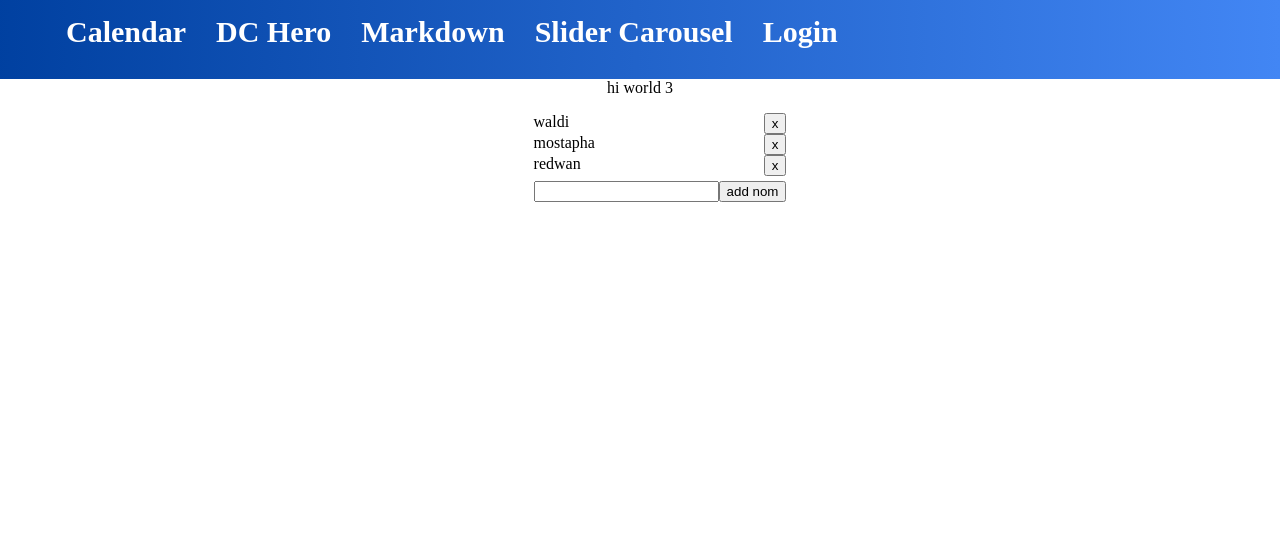
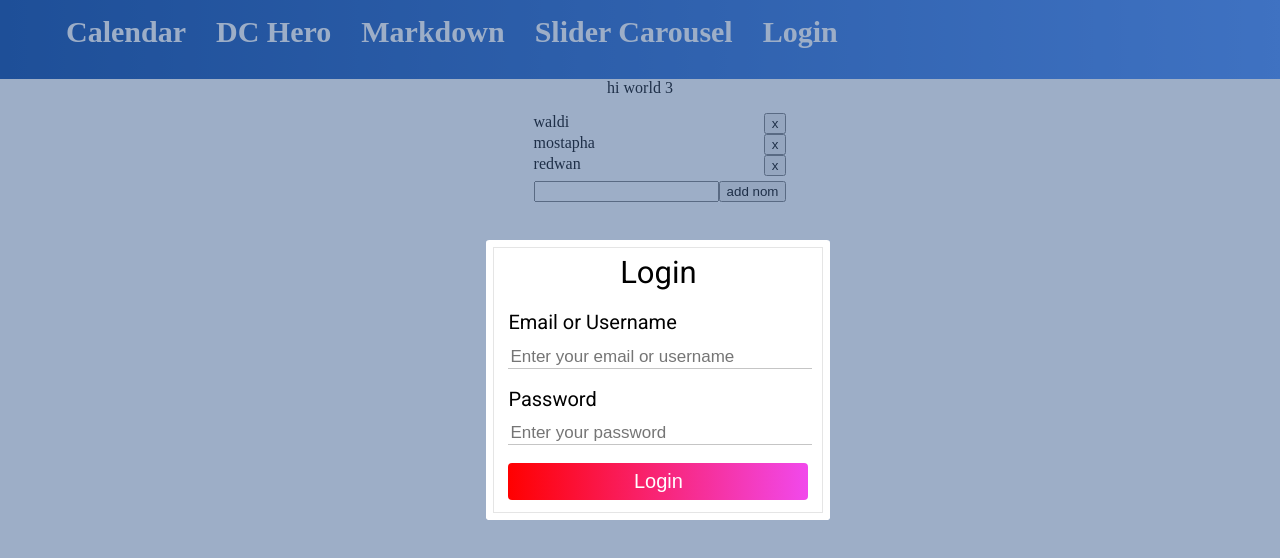
Before and after one commit to ismailEssafi/learn-VueJs, a Vue app in the folder vue3/: page /dc-hero in a window 1280 px wide. Shown: the top 558 px of the page. Built offline with nearby package versions, Linux system fonts and the light colour scheme.

Commit message:
create form

```diff
--- a/vue3/src/App.vue
+++ b/vue3/src/App.vue
@@ -12,7 +12,7 @@ export default {
   components: {HeaderApp,LoginModal },
   data(){
     return {
-      isOpen:false
+      isOpen:true
     }
   }
 };
--- a/vue3/src/assets/style.css
+++ b/vue3/src/assets/style.css
@@ -1,3 +1,4 @@
+@import url('https://fonts.googleapis.com/css2?family=Roboto:wght@300;400&display=swap');
 body{
     margin: 0;
 }
@@ -153,10 +154,47 @@ body{
 }
 .login{
     position: absolute;
-    top: 47%;
-    left: 47%;
+    top: 30%;
+    left: 38%;
     background-color: white;
-    padding: 10px;
+    padding: 7px;
     font-size: 25px;
-    border-radius: 9%;
+    border-radius: 1%;
+    font-family:'Roboto',sans-serif;
 }
+.login .title-login{
+    font-size: 31px;
+    font-weight: 400;
+    width: 300px;
+    text-align: center;
+    padding-bottom: 19px;
+}
+.input{
+    text-align: start;
+    padding-bottom: 18px;
+}
+.input label{
+    font-size: 20px ;
+    text-align: start ;
+    display: block;
+    padding-bottom:4.5px
+}
+.input input{
+    border: none;
+    border-bottom: 1px solid rgb(197, 197, 197);
+    width: 100%;
+    font-size: 17px;
+}
+.border{
+    border: 1px solid hsl(0deg 0% 0% / 10%);
+    padding: 6px 14px 12px 14px;
+}
+.login button{
+    font-size: 20px;
+    width: 100%;
+    height: 37px;
+    background: linear-gradient(90deg, red, #f149ec);
+    color: white;
+    border-radius: 4px;
+    border: none;
+}
--- a/vue3/src/components/LoginModal.vue
+++ b/vue3/src/components/LoginModal.vue
@@ -1,8 +1,23 @@
 <template>
-    <div v-if="isOpen">
         <div v-on:click="$emit('close-login')" class="login-modal"></div>
-        <div class="login">login</div>
-    </div>
+        <div class="login">
+            <div class="border">
+                <div class="title-login">Login</div>
+                <div>
+                    <form>
+                        <div class="input">
+                            <label>Email or Username</label>
+                            <input type="text" placeholder="Enter your email or username">
+                        </div>
+                        <div class="input">
+                            <label>Password</label>
+                            <input type="password" placeholder="Enter your password">
+                        </div>
+                        <button type="submit">Login</button>
+                    </form>
+                </div>
+            </div>
+        </div>
 </template>
 
 <script>
```
